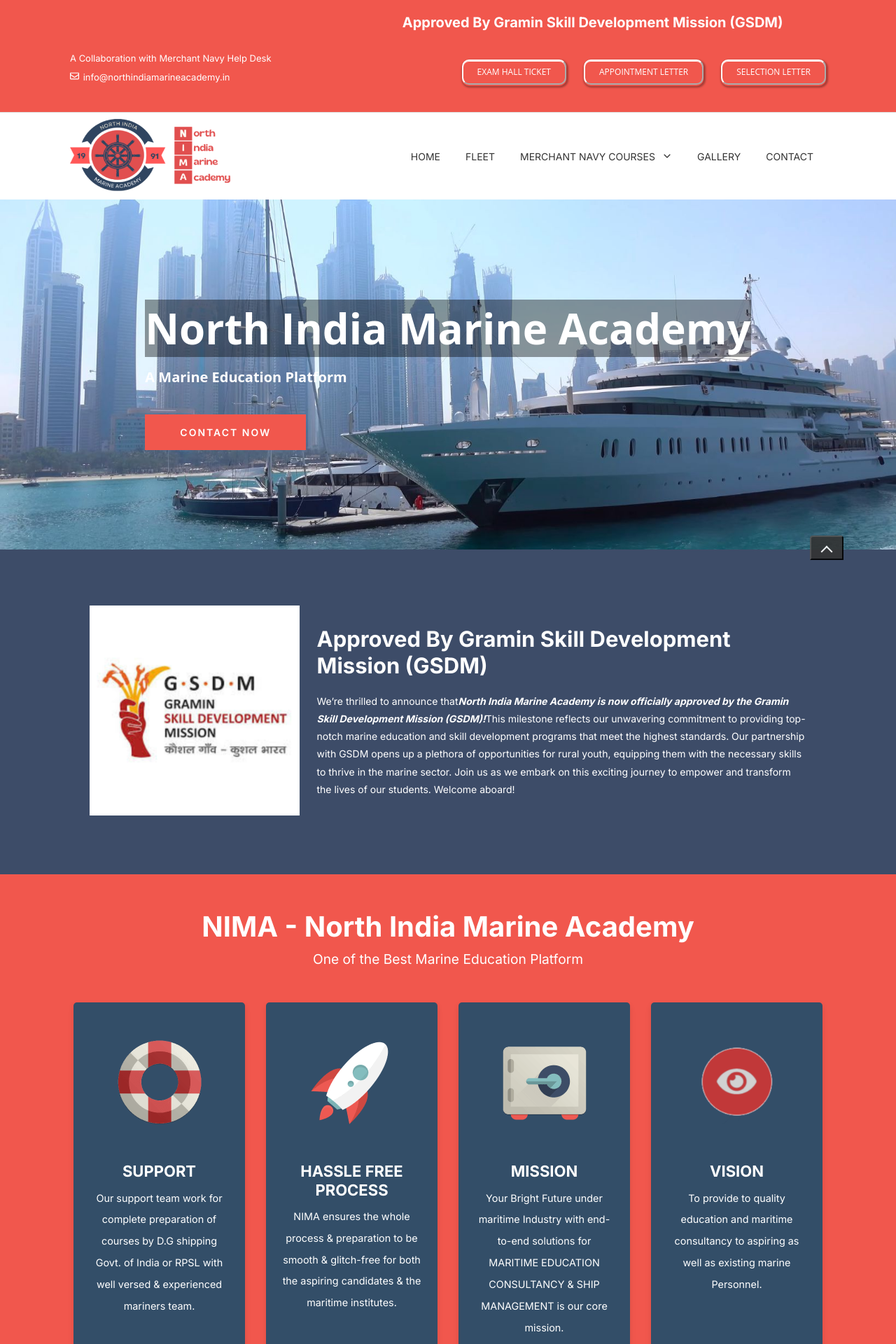
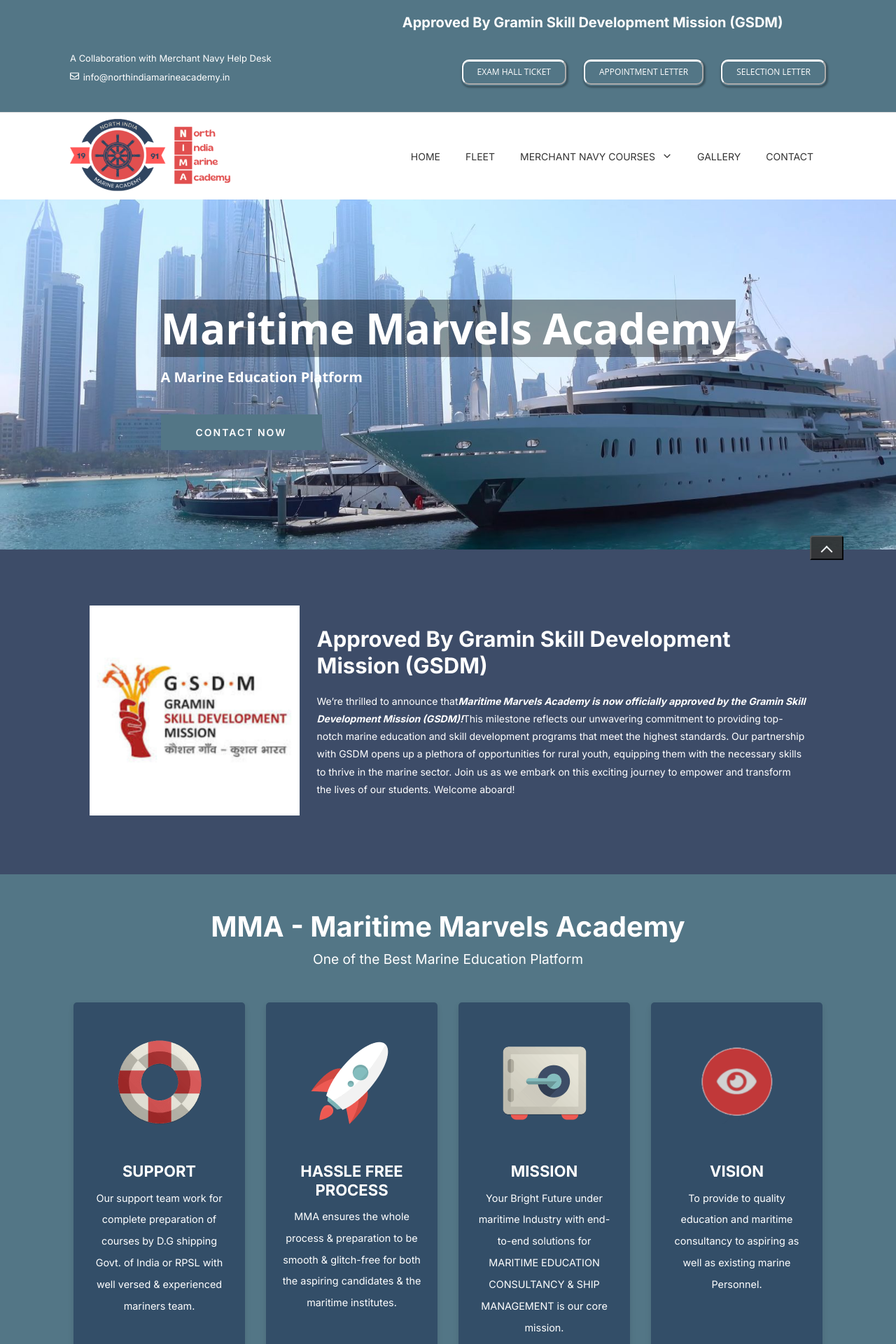
Before and after one commit to wbpirates/new_website, a Next.js app: page / in a window 1280 px wide. Shown: the top 1920 px of the page at 70% size. Built offline with nearby package versions, Linux system fonts and the light colour scheme.

Commit message:
Color and name of the academy is changes

```diff
--- a/componets/Body/Body.css
+++ b/componets/Body/Body.css
@@ -51,7 +51,7 @@
 }
 
 .container {
-    background-color: #f1574d;
+    background-color: rgb(83, 118, 134);
     color: white;
     text-align: center;
     padding: 50px 0;
--- a/componets/Body/Body.js
+++ b/componets/Body/Body.js
@@ -11,6 +11,91 @@
 
 import { GrNext } from "react-icons/gr";
 import { GrPrevious } from "react-icons/gr";
+
+let data = {
+    banner: {
+        heading: 'Maritime Marvels Academy',
+        subheading: 'A Marine Education Platform',
+        linkText: 'Contact Now',
+        linkHref: '#'
+    },
+    images: [
+        sliderImage1,
+        sliderImage2,
+        sliderImage3,
+        sliderImage4,
+        sliderImage5
+    ],
+    approvals: {
+        icon: missionIcon,
+        heading: 'Approved By Gramin Skill Development Mission (GSDM)',
+        description: `We’re thrilled to announce that
+            <em>
+                <strong>
+                    Maritime Marvels Academy is now officially approved by the Gramin Skill Development Mission (GSDM)!
+                </strong>
+            </em>
+            This milestone reflects our unwavering commitment to providing top-notch marine education and skill development programs that meet the highest standards. Our partnership with GSDM opens up a plethora of opportunities for rural youth, equipping them with the necessary skills to thrive in the marine sector. Join us as we embark on this exciting journey to empower and transform the lives of our students. Welcome aboard!`
+    },
+    academyInfo: {
+        heading: 'MMA - Maritime Marvels Academy',
+        subheading: 'One of the Best Marine Education Platform',
+        cards: [
+            {
+                imgSrc: 'support.png',
+                imgAlt: 'Support',
+                title: 'SUPPORT',
+                description: 'Our support team work for complete preparation of courses by D.G shipping Govt. of India or RPSL with well versed & experienced mariners team.'
+            },
+            {
+                imgSrc: 'rocket.png',
+                imgAlt: 'Hassle Free Process',
+                title: 'HASSLE FREE PROCESS',
+                description: 'MMA ensures the whole process & preparation to be smooth & glitch-free for both the aspiring candidates & the maritime institutes.'
+            },
+            {
+                imgSrc: 'mission.png',
+                imgAlt: 'Mission',
+                title: 'MISSION',
+                description: 'Your Bright Future under maritime Industry with end-to-end solutions for MARITIME EDUCATION CONSULTANCY & SHIP MANAGEMENT is our core mission.'
+            },
+            {
+                imgSrc: 'vision.png',
+                imgAlt: 'Vision',
+                title: 'VISION',
+                description: 'To provide quality education and maritime consultancy to aspiring as well as existing marine Personnel.'
+            }
+        ]
+    },
+    interfaceLearning: {
+        heading: 'Interface Friendly Learning At',
+        subheading: 'MMA- Maritime Marvels Academy',
+        description1: 'MMA is an independent Crew management & Maritime training company which is incorporated with Govt. of India and ISO Certified 9001:2015 by group that offers a comprehensive range of high quality marine services. We are committed to highest level of quality, professionalism and strong credibility as a proactive, forward thinking marine manpower Employment Company. Our core competence is in training and manning. We are committed to training of general purpose ratings by imparting hands on training on all important aspects of good seamanship practices and general maintenance of the engine of the ship. Our ultimate goal is to provide well trained and qualified ratings to the shipping industry, which certainly is the need of every ship owner today world- wide.',
+        description2: 'Maritime Marvels Academy is dedicated to select and train young Youth to level of high competence that allows them, to serve on any type of vessel in the world through clearing IMU-CET & Pre sea training. At Maritime Marvels Academy We understand that a Preparatory Class is only as Effective as the Teacher teaching it, and all of our Tutors have Superior Educational and Maritime Professional Qualifications.'
+    },
+    testimonials: {
+        heading: 'Our Students Love Us',
+        subheading: 'Don’t Just Take Our Word For It, Read It From Them',
+        feedbacks: [
+            {
+                text: 'Good staff members I have worked with North Indian Marine Academy they doing very well',
+                name: 'Tara Chouhan',
+                imgSrc: 'user-image.svg'
+            },
+            {
+                text: 'Absolutely best company for adm. in dg approved colleges and 100% placement guarantee',
+                name: 'Tara Chouhan',
+                imgSrc: 'user-image.svg'
+            },
+            {
+                text: 'Today i got sponsorship for dns admission through Maritime Marvels Academy rahul sir doing great work they provide good dg college with 100% placement thank u sir',
+                name: 'Tara Chouhan',
+                imgSrc: 'user-image.svg'
+            }
+        ]
+    }
+};
+
 
 const Body = ({host}) => {
     const [currentImageIndex, setCurrentImageIndex] = useState(0);
@@ -57,7 +142,7 @@
                 >
                     <div className='banner_content-wrapper'>
                         <div className='banner_content'>
-                            <div className='banner-heading with-bg'>North India Marine Academy</div>
+                            <div className='banner-heading with-bg'>{data.banner.heading}</div>
                             <h3 className='banner-suheading'>A Marine Education Platform</h3>
                             <a className='banner-link with-bg' href='#'>Contact Now</a>
                         </div>
@@ -100,7 +185,7 @@
                             We’re thrilled to announce that
                             <em>
                                 <strong>
-                                    North India Marine Academy is now officially approved by the Gramin Skill Development Mission (GSDM)!
+                                    Maritime Marvels Academy is now officially approved by the Gramin Skill Development Mission (GSDM)!
                                 </strong>
                             </em>
                             This milestone reflects our unwavering commitment to providing top-notch marine education and skill development programs that meet the highest standards. Our partnership with GSDM opens up a plethora of opportunities for rural youth, equipping them with the necessary skills to thrive in the marine sector. Join us as we embark on this exciting journey to empower and transform the lives of our students. Welcome aboard!
@@ -108,9 +193,9 @@
                     </div>
                 </div>
             </div>
-            {/* NIMA- North India Marine Academy */}
+            {/* MMA- Maritime Marvels Academy */}
             <div className="container">
-                <h1>NIMA - North India Marine Academy</h1>
+                <h1>MMA - Maritime Marvels Academy</h1>
                 <p>One of the Best Marine Education Platform</p>
                 <div className="card-container">
                     <div className="card">
@@ -125,7 +210,7 @@
                         <div  className="fusion-full-width-sep" style={{ display: "flex", alignItems: "center", margin: "40px auto 0", width: "100%" }}></div>
                         <h3 style={{ margin: "0px", textAlign: "center", fontSize: "22px", padding: "0px", lineHeight: "1.2", fontWeight: "700" }}>HASSLE FREE PROCESS</h3>
                         <div  className="fusion-full-width-sep" style={{ display: "flex", alignItems: "center", margin: "10px auto 0", width: "100%" }}></div>
-                        <p style={{ textAlign: "center", marginTop: "0px", marginBottom: "20px", lineHeight: "2.14" }} >NIMA ensures the whole process & preparation to be smooth & glitch-free for both the aspiring candidates & the maritime institutes.</p>
+                        <p style={{ textAlign: "center", marginTop: "0px", marginBottom: "20px", lineHeight: "2.14" }} >MMA ensures the whole process & preparation to be smooth & glitch-free for both the aspiring candidates & the maritime institutes.</p>
                     </div>
                     <div className="card">
                         <img src="mission.png" alt="Mission" style={{ width: "120px", height: "120px" }} />
@@ -146,9 +231,9 @@
             <div className='Interface display'>
                 <div  className="interface-inner">
                     <p className='heading primary' style={{ fontSize: "48px", lineHeight:"1.2", fontWeight:"700", color:"rgba(255,255,255,1)", padding:"10px" }}>Interface Friendly Learning At</p>
-                    <div style={{ color: "white", fontSize: "22px", lineHeight: "30px", marginBottom: "20px" }}>NIMA- North India Marine Academy</div>
-                    <div style={{ textAlign: "justify", marginTop: 0, marginBottom: "20px", color: "#ffffff", lineHeight: "2.14", fontSize: "14px" }}>NIMA is an independent Crew management & Maritime training company which is incorporated with Govt. of India and ISO Certified 9001:2015 by group that offers a comprehensive range of high quality marine services. We are committed to highest level of quality, professionalism and strong credibility as a proactive, forward thinking marine manpower Employment Company. Our core competence is in training and manning. We are committed to training of general purpose ratings by imparting hands on training on all important aspects of good seamanship practices and general maintenance of the engine of the ship. Our ultimate goal is to provide well trained and qualified ratings to the shipping industry, which certainly is the need of every ship owner today world- wide.</div>
-                    <div style={{ textAlign: "justify", marginTop: 0, marginBottom: "20px", color: "#ffffff", lineHeight: "2.14", fontSize: "14px" }}>North India Marine Academy is dedicated to select and train young Youth to level of high competence that allows them, to serve on any type of vessel in the world through clearing IMU-CET & Pre sea training. At North India Marine Academy We understand that a Preparatory Class is only as Effective as the Teacher teaching it, and all of our Tutors have Superior Educational and Maritime Professional Qualifications.</div>
+                    <div style={{ color: "white", fontSize: "22px", lineHeight: "30px", marginBottom: "20px" }}>MMA- Maritime Marvels Academy</div>
+                    <div style={{ textAlign: "justify", marginTop: 0, marginBottom: "20px", color: "#ffffff", lineHeight: "2.14", fontSize: "14px" }}>MMA is an independent Crew management & Maritime training company which is incorporated with Govt. of India and ISO Certified 9001:2015 by group that offers a comprehensive range of high quality marine services. We are committed to highest level of quality, professionalism and strong credibility as a proactive, forward thinking marine manpower Employment Company. Our core competence is in training and manning. We are committed to training of general purpose ratings by imparting hands on training on all important aspects of good seamanship practices and general maintenance of the engine of the ship. Our ultimate goal is to provide well trained and qualified ratings to the shipping industry, which certainly is the need of every ship owner today world- wide.</div>
+                    <div style={{ textAlign: "justify", marginTop: 0, marginBottom: "20px", color: "#ffffff", lineHeight: "2.14", fontSize: "14px" }}>Maritime Marvels Academy is dedicated to select and train young Youth to level of high competence that allows them, to serve on any type of vessel in the world through clearing IMU-CET & Pre sea training. At Maritime Marvels Academy We understand that a Preparatory Class is only as Effective as the Teacher teaching it, and all of our Tutors have Superior Educational and Maritime Professional Qualifications.</div>
                 </div>
             </div>
             <div className="testimonials-section-wrapper">
@@ -178,7 +263,7 @@
                         </div>
                         <div  className="testimonial_wrapper">
                             <div  className="testimonial">
-                                Today i got sponsorship for dns admission through north india marine academy rahul sir doing great work they provide good dg college with 100% placement thank u sir
+                                Today i got sponsorship for dns admission through Maritime Marvels Academy rahul sir doing great work they provide good dg college with 100% placement thank u sir
                             </div>
                             <div  className="user">
                                 <img src="user-image.svg" alt="User" />
@@ -206,7 +291,7 @@
                         </div>
                         <div  className="testimonial_wrapper">
                             <div  className="testimonial">
-                                Today i got sponsorship for dns admission through north india marine academy rahul sir doing great work they provide good dg college with 100% placement thank u sir
+                                Today i got sponsorship for dns admission through Maritime Marvels Academy rahul sir doing great work they provide good dg college with 100% placement thank u sir
                             </div>
                             <div  className="user">
                                 <img src="user-image.svg" alt="User" />
@@ -220,4 +305,4 @@
     )
 }
 
-export default Body
+export default Body;
--- a/componets/Footer/Footer.js
+++ b/componets/Footer/Footer.js
@@ -147,5 +147,5 @@
     "(For Job Related) career@northindiamarineacademy.in",
     "info@northindiamarineacademy.in"
   ],
-  "footerNote": "© Copyright 2024 | NIMA | All Rights Reserved | Designed by Framemysite"
+  "footerNote": "© Copyright 2024 | MMA | All Rights Reserved | Designed by Framemysite"
 }
--- a/componets/Form/Form.css
+++ b/componets/Form/Form.css
@@ -28,8 +28,7 @@
   .form-button {
     width: 100%;
     padding: 16px 20px;
-    background-color: red;
-    /* background-color: #3ba1da; */
+    background-color: #3ba1da;
     border: none;
     color: white;
     font-size: 16px;
@@ -52,8 +51,7 @@
   .form-button-data-found{
     width: 100%;
     padding: 16px 20px;
-    background-color: red;
-    /* background-color: #3ba1da; */
+    background-color: #3ba1da;
     border: none;
     color: white;
     font-size: 16px;
--- a/componets/Navbar/Navbar.css
+++ b/componets/Navbar/Navbar.css
@@ -15,7 +15,7 @@
 
     font-size: 10px;
     line-height: 1.2;
-    background-color: rgba(241, 87, 77, 1);
+    background-color: rgb(83, 118, 134);
     padding-top: 20px;
     padding-right: 100px;
     padding-left: 100px;
@@ -92,11 +92,11 @@
     line-height: 14px;
     font-size: 12px;
     font-family: "Open Sans", Arial, Helvetica, sans-serif;
-    box-shadow: inset 0 1px 0 #fff, 0 0.15em 0 #f1574d, 0.1em 0.2em 0.2em 0.15em rgba(0, 0, 0, 0.3);
+    box-shadow: inset 0 1px 0 #fff, 0 0.15em 0 rgb(83, 118, 134), 0.1em 0.2em 0.2em 0.15em rgba(0, 0, 0, 0.3);
     border-color: #ffffff;
     color: #ffffff;
     border-radius: 10px 10px 10px 10px;
-    background: #f1574d;
+    background: rgb(83, 118, 134);
     display: inline-flex;
     justify-content: center;
     align-items: center;
@@ -142,7 +142,6 @@
     align-items: center;
     font-family: inherit;
     font-weight: 400;
-
     display: flex;
     flex-wrap: wrap;
     list-style: none;
@@ -332,7 +331,7 @@
     font-family: "Open Sans", Arial, Helvetica, sans-serif;
 }
 a.banner-link.with-bg {
-    background: #f1574d;
+    background: rgb(83, 118, 134);
     padding: 17px 40px;
     margin-top: 40px;
     display: block;
--- a/public/Foooter.json
+++ b/public/Foooter.json
@@ -22,5 +22,5 @@
       "(For Job Related) career@northindiamarineacademy.in",
       "info@northindiamarineacademy.in"
     ],
-    "footerNote": "© Copyright 2024 | NIMA | All Rights Reserved | Designed by Framemysite"
+    "footerNote": "© Copyright 2024 | MMA | All Rights Reserved | Designed by Framemysite"
   }
--- a/src/app/layout.js
+++ b/src/app/layout.js
@@ -4,7 +4,7 @@
 const inter = Inter({ subsets: ["latin"] });
 
 export const metadata = {
-  title: "Hosting Home - NIMA",
+  title: "Hosting Home - MMA",
   description: "Generated by create next app",
 };
 
```
Also changed, not shown: componets/Form/Form.js (+31 -27 lines).
